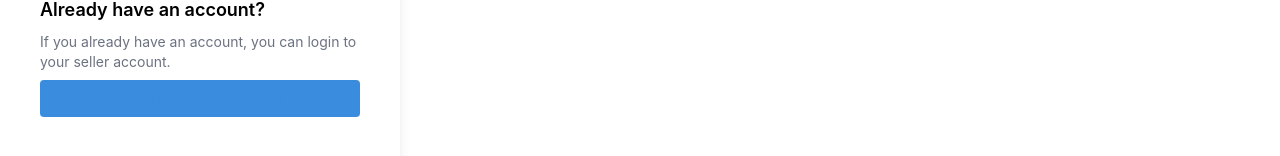
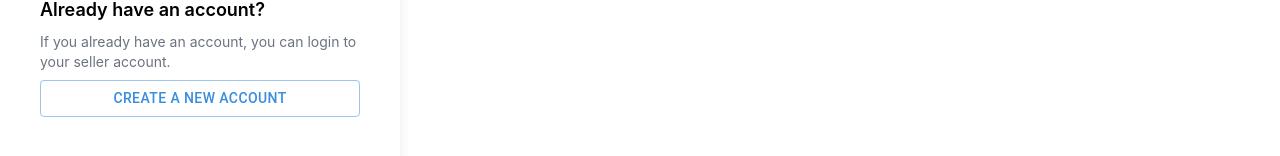
Before and after one commit to shubhcoding01/ecomproject, a React (Create React App) app: page /become-seller in a window 1280 px wide. Shown: the part 154-310 px from the top of the page. Built offline with nearby package versions, Linux system fonts and the light colour scheme.

Commit message:
Update button styling in BecomeSeller component for consistency

```diff
--- a/src/customer/pages/Become Seller/BecomeSeller.tsx
+++ b/src/customer/pages/Become Seller/BecomeSeller.tsx
@@ -19,7 +19,7 @@ const BecomeSeller = () => {
             <div className='mt-10 space-y-2'>
                 <h1 className='text-lg font-semibold'>Already have an account?</h1>
                 <p className='text-sm text-gray-500'>If you already have an account, you can login to your seller account.</p>
-                <Button onClick={handleShowPage} variant='outlined' fullWidth className='!bg-[#3a8cde] hover:!bg-[#2a6bbd]'>
+                <Button onClick={handleShowPage} variant='outlined' fullWidth className='bg-gray-100 hover:bg-gray-200 text-gray-700'>
                     {isLogin ? "Login to your account" : "Create a new account"}
                 </Button>
             </div>
```
